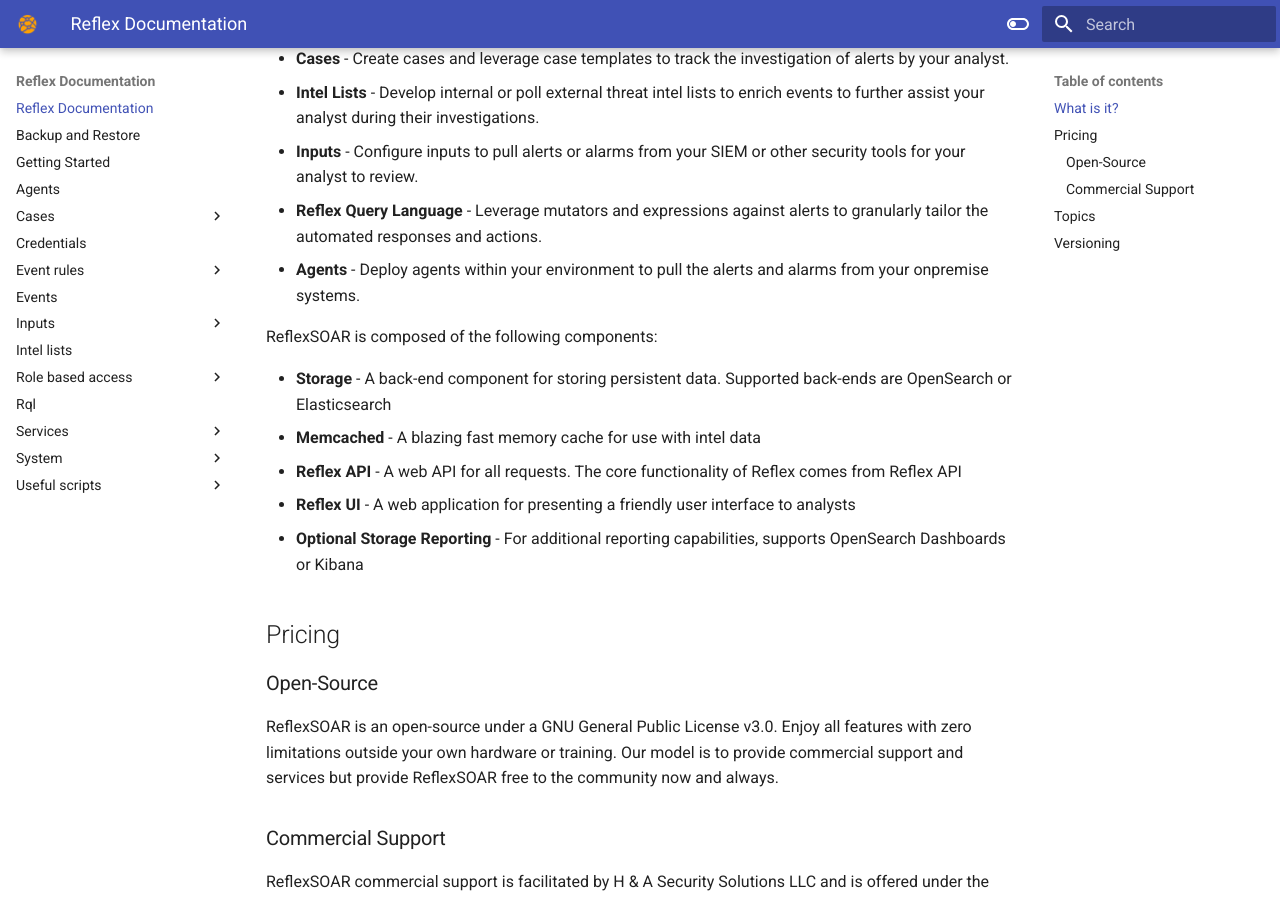
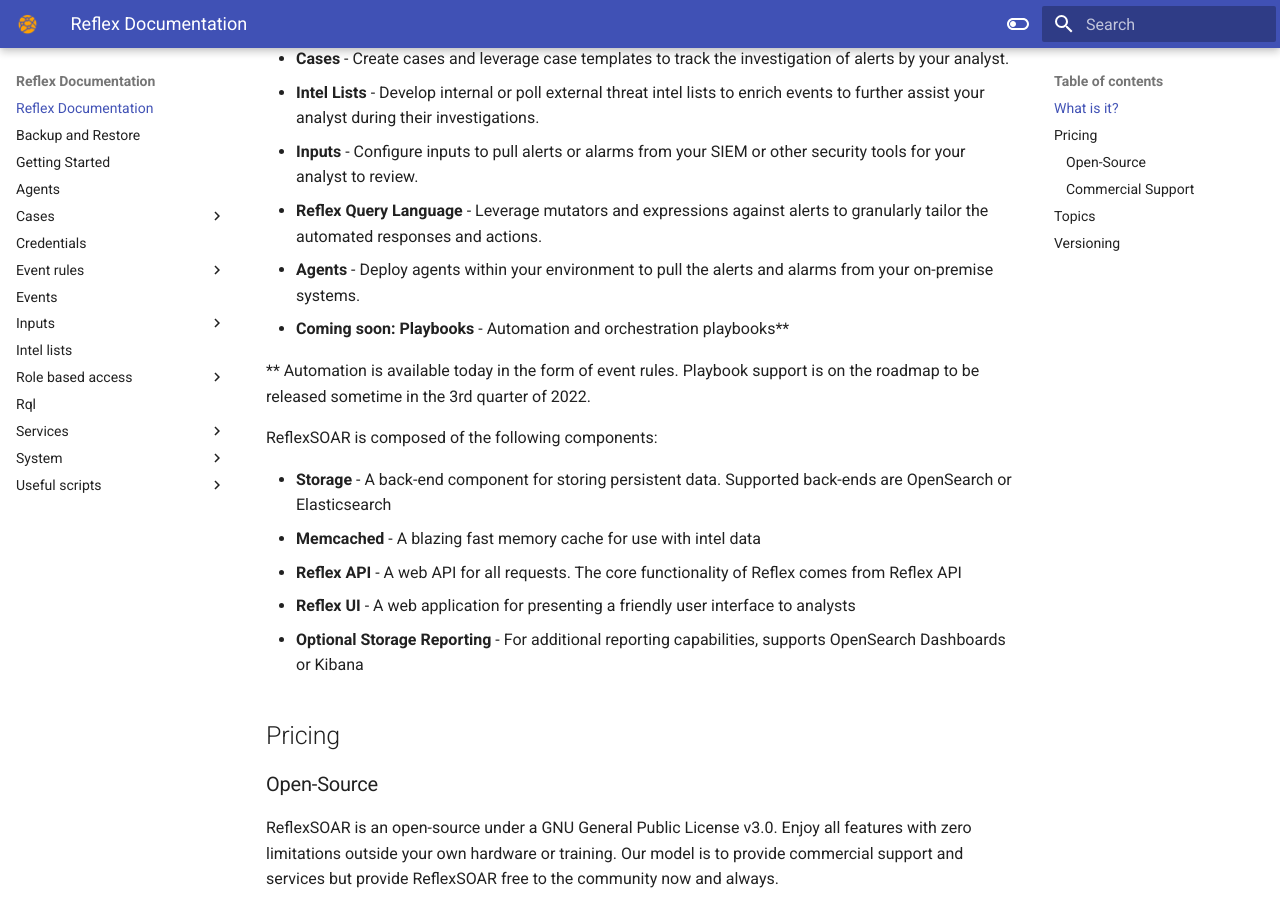
Before and after one commit to reflexsoar/reflex-docs, an MkDocs documentation site: the page built from docs/index.md, in a window 1280 px wide and 900 px high, scrolled down 610 px. Built offline with MkDocs 1.6.1 and Material for MkDocs 9.7.7, drawn with Linux system fonts in a browser that asks for light colours.

Commit message:
Update index.md

```diff
--- a/docs/index.md
+++ b/docs/index.md
@@ -13,7 +13,10 @@
 - **Intel Lists** - Develop internal or poll external threat intel lists to enrich events to further assist your analyst during their investigations.
 - **Inputs** - Configure inputs to pull alerts or alarms from your SIEM or other security tools for your analyst to review.
 - **Reflex Query Language** - Leverage mutators and expressions against alerts to granularly tailor the automated responses and actions.
-- **Agents** - Deploy agents within your environment to pull the alerts and alarms from your onpremise systems.
+- **Agents** - Deploy agents within your environment to pull the alerts and alarms from your on-premise systems.
+- **Coming soon: Playbooks** - Automation and orchestration playbooks**
+
+** Automation is available today in the form of event rules. Playbook support is on the roadmap to be released sometime in the 3rd quarter of 2022.
 
 ReflexSOAR is composed of the following components:
 
```
